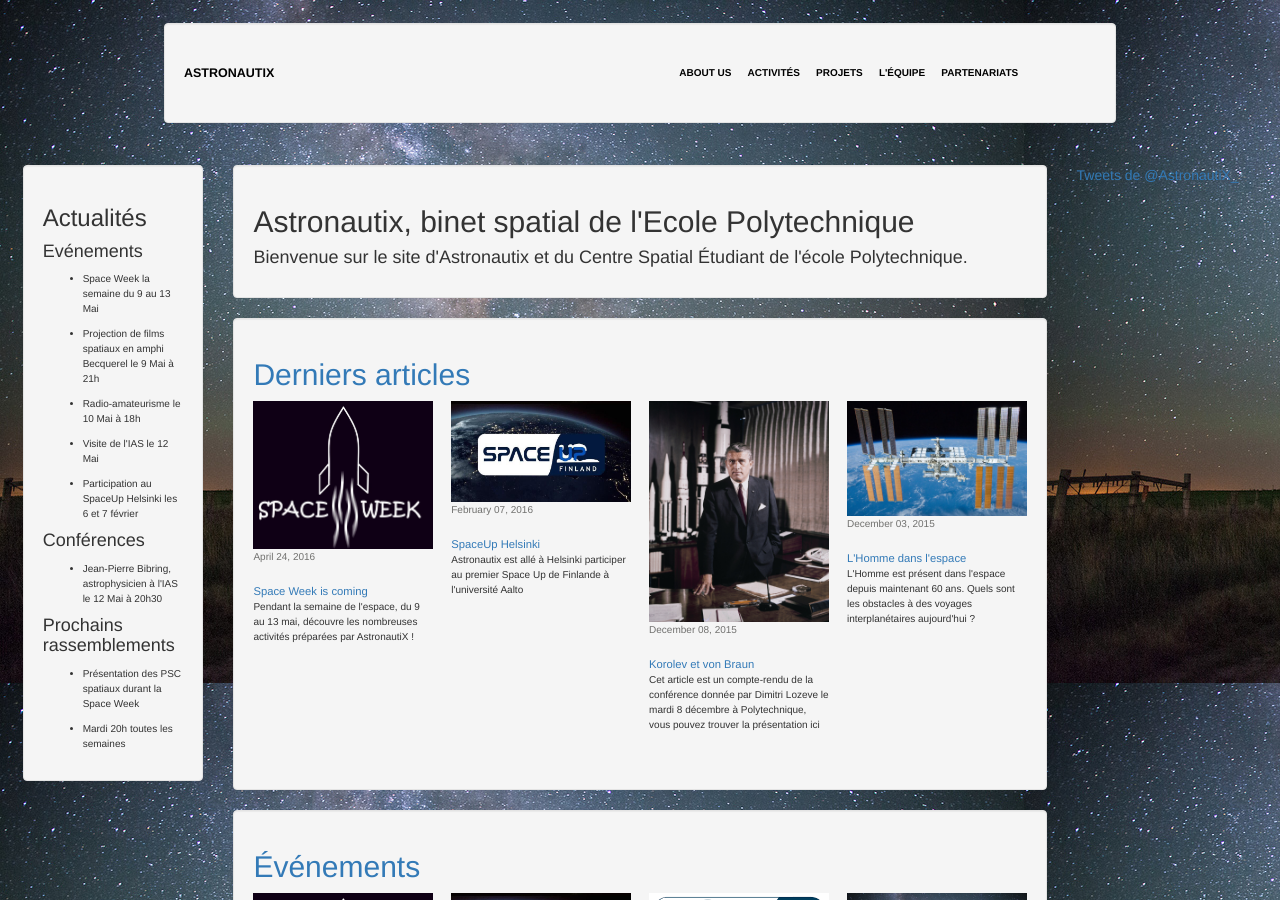
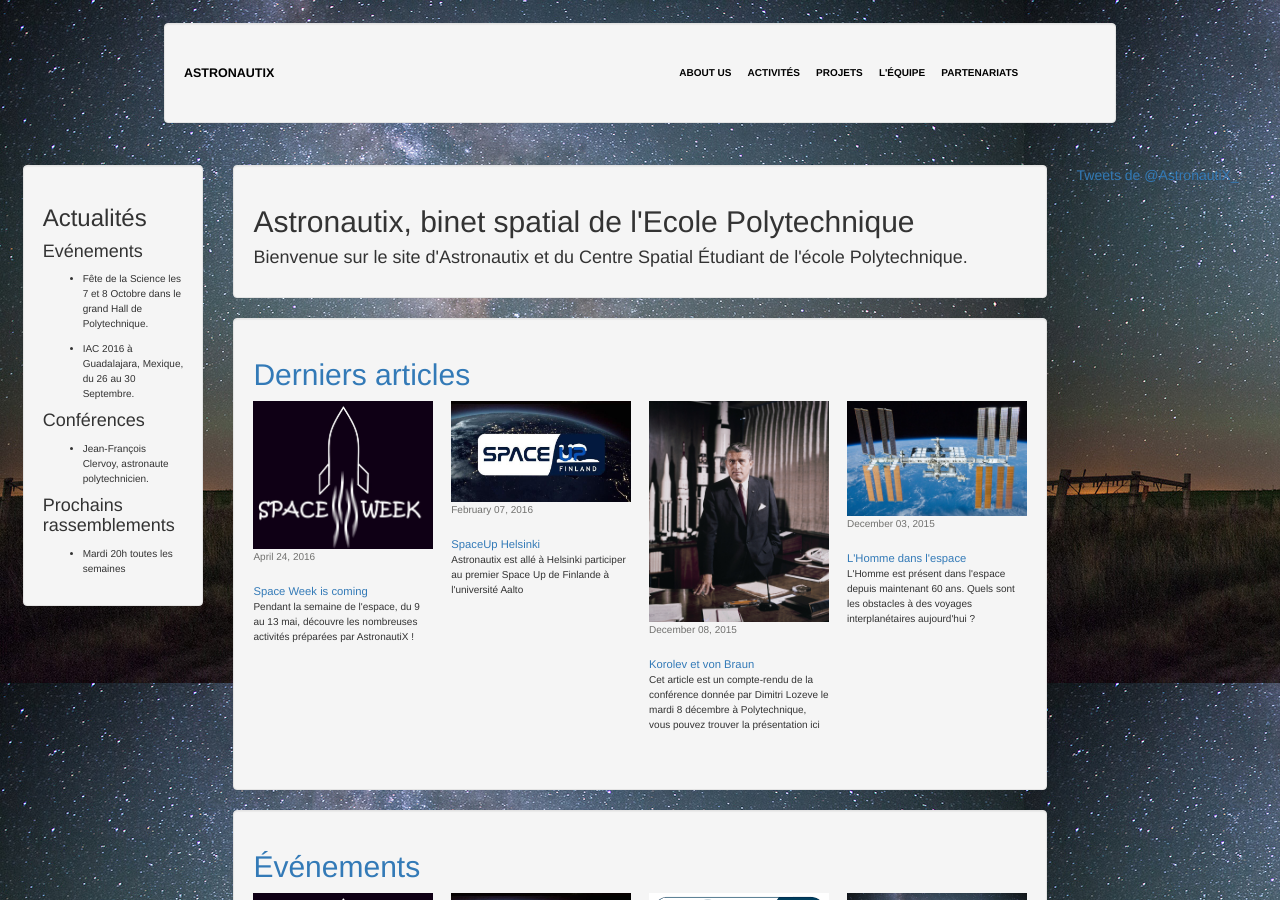
Before and after one commit to astronautix-cse-polytechnique/astronautix-cse-polytechnique.github.io, a Jekyll site: the page built from index.md, in a window 1280 px wide and 900 px high. Built offline with Jekyll 4.4.1, drawn with Linux system fonts in a browser that asks for light colours; comment, search, counter and statistics services are not loaded.

Commit message:
Adds IAC

```diff
--- a/_data/sidebar.yml
+++ b/_data/sidebar.yml
@@ -3,17 +3,13 @@
 
 - title: Evénements
   events:
-      - description: Space Week la semaine du 9 au 13 Mai
-      - description: Projection de films spatiaux en amphi Becquerel le 9 Mai à 21h
-      - description: Radio-amateurisme le 10 Mai à 18h
-      - description: Visite de l'IAS le 12 Mai
-      - description: Participation au SpaceUp Helsinki les 6 et 7 février
+      - description: Fête de la Science les 7 et 8 Octobre dans le grand Hall de Polytechnique.
+      - description: IAC 2016 à Guadalajara, Mexique, du 26 au 30 Septembre.
 
 - title: Conférences
   events:
-    - description: Jean-Pierre Bibring, astrophysicien à l'IAS le 12 Mai à 20h30
+    - description: Jean-François Clervoy, astronaute polytechnicien.
 
 - title: Prochains rassemblements
   events:
-    - description: Présentation des PSC spatiaux durant la Space Week
     - description: Mardi 20h toutes les semaines
```
